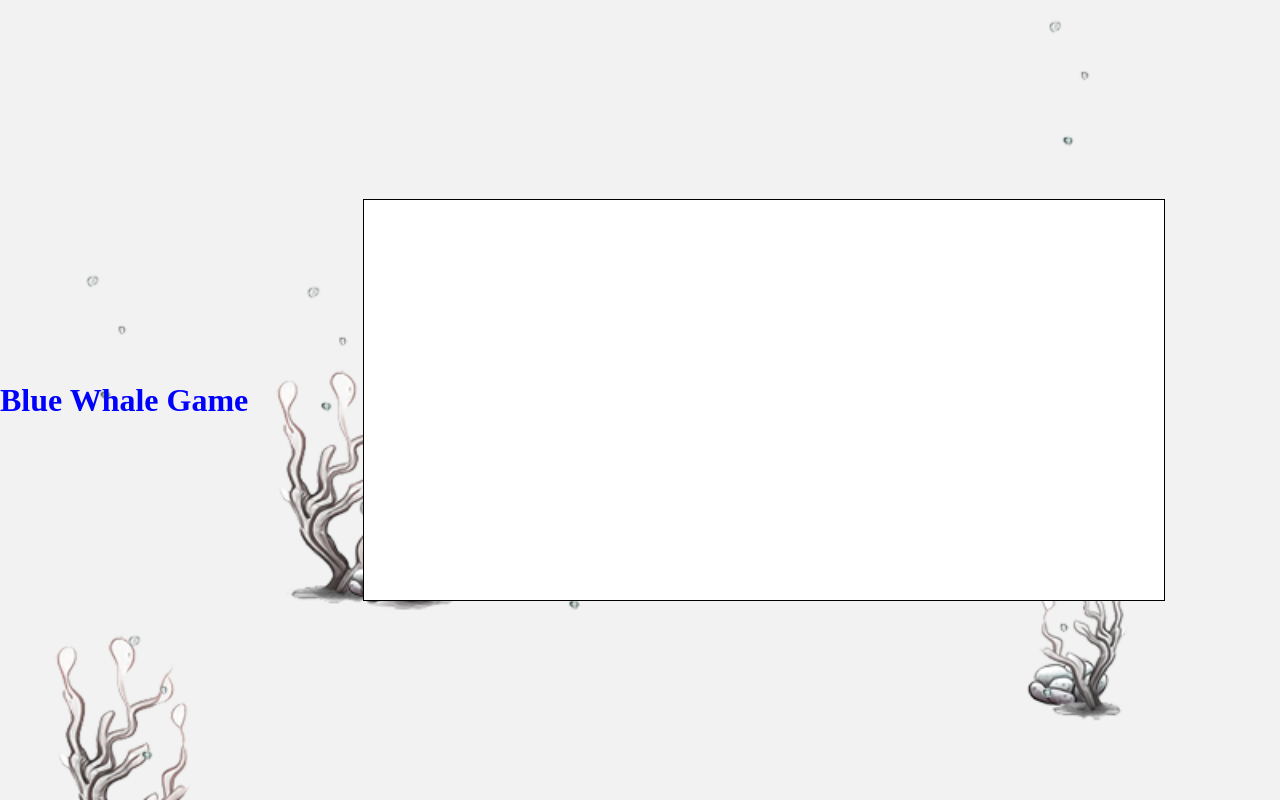
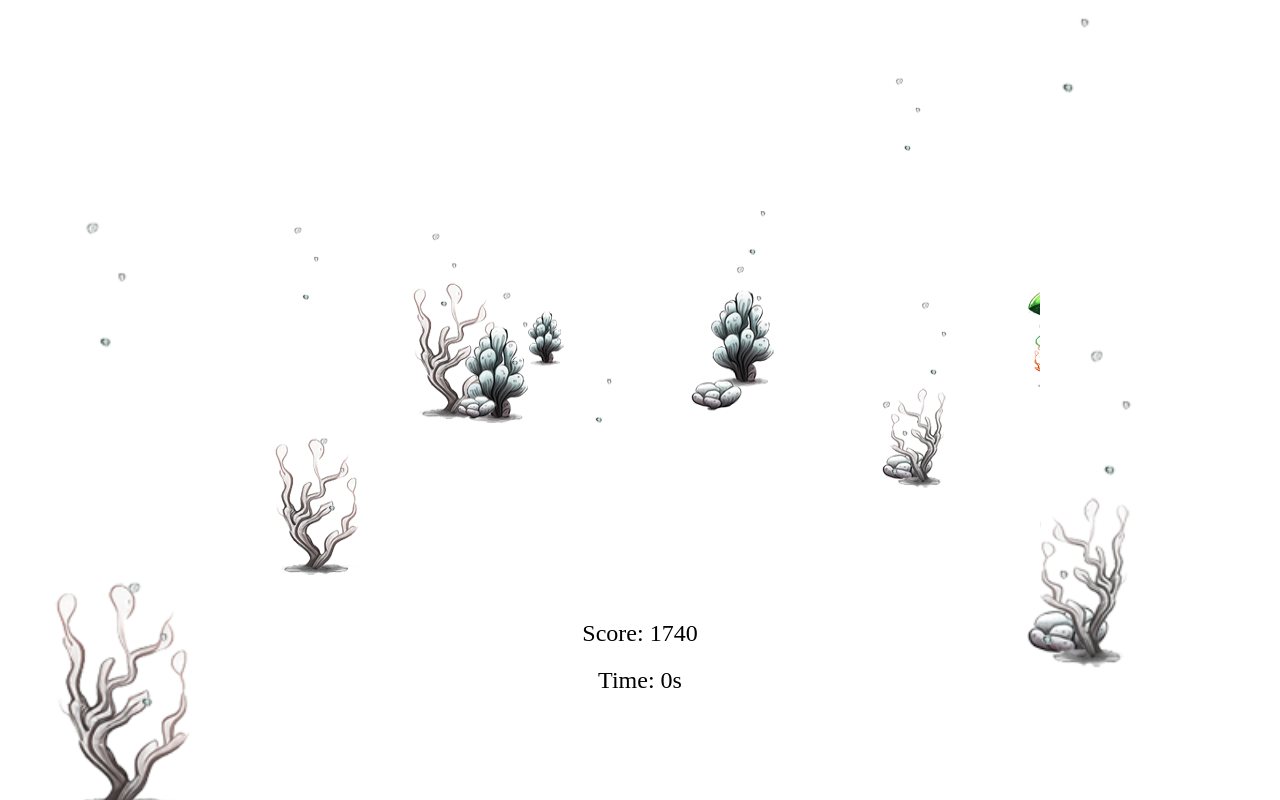
Before and after one commit to Blue-Whale-Game/Blue-Whale-Game, a plain HTML site: page index.html in a window 1280 px wide. Drawn offline with Linux system fonts and the light colour scheme.

Commit message:
Add files via upload

```diff
--- a/game.js
+++ b/game.js
@@ -1,29 +1,11 @@
 const canvas = document.getElementById('gameCanvas');
 const context = canvas.getContext('2d');
 
-let blueWhaleX = canvas.width / 2;
-let blueWhaleY = canvas.height / 2;
-
-let obstacleX = canvas.width;
-let obstacleY = canvas.height / 2;
-let obstacleWidth = 76;
-let obstacleHeight = 100;
-
-let meduzaX = canvas.width;
-let meduzaY = getRandomYPosition();
-let meduzaWidth = obstacleWidth;
-let meduzaHeight = obstacleHeight;
-
-let blueWhaleSpeedX = 1;
-let obstacleSpeedX = 3;
-
 const blueWhaleImage = new Image();
 blueWhaleImage.src = 'Blue_Whale_01.png';
-blueWhaleImage.onload = startGame;
 
 const obstacleImage = new Image();
 obstacleImage.src = 'Blue_Whale_obstacle.png';
-obstacleImage.onload = startGame;
 
 const meduzaImage = new Image();
 meduzaImage.src = 'Meduza_Blue_Whale.png';
@@ -31,49 +13,88 @@ meduzaImage.src = 'Meduza_Blue_Whale.png';
 const background = new Image();
 background.src = 'Blue_Whale_BG.png';
 
-let imagesLoaded = 0;
+let blueWhaleX = canvas.width / 2;
+let blueWhaleY = canvas.height / 2;
+let blueWhaleSpeedX = 1;
+
+let obstacleX = canvas.width;
+let obstacleY = canvas.height / 2;
+let obstacleWidth = 76;
+let obstacleHeight = 100;
+let obstacleSpeedX = 3;
+
+let meduzaX = canvas.width;
+let meduzaY = getRandomYPosition();
+let meduzaWidth = obstacleWidth;
+let meduzaHeight = obstacleHeight;
+
 let isJumping = false;
 let score = 0;
+let scoreElement = document.getElementById('score');
+let timerElement = document.getElementById('timer');
+
+let gameTimer;
+let gameTime = 0;
 
 function startGame() {
-  imagesLoaded++;
-  if (imagesLoaded === 4) {
-    animate();
-  }
+  context.drawImage(background, 0, 0, canvas.width, canvas.height);
+  animate();
+  animateObstacles();
+  startTimer();
 }
-
-document.addEventListener('keydown', handleKeyDown);
-
-function handleKeyDown(event) {
-  if (event.code === 'Space' && !isJumping) {
-    isJumping = true;
-    blueWhaleY -= 50;
-  }
-}
+// ...
 
 function animate() {
   context.clearRect(0, 0, canvas.width, canvas.height);
 
-  // Draw background
-  context.drawImage(background, 0, 0, canvas.width, canvas.height);
-
   blueWhaleX += blueWhaleSpeedX;
   obstacleX -= obstacleSpeedX;
-  meduzaX -= obstacleSpeedX;
 
   if (obstacleX + obstacleWidth < 0) {
     obstacleX = canvas.width;
-  }
-
-  if (meduzaX + meduzaWidth < 0) {
-    meduzaX = canvas.width;
-    meduzaY = getRandomYPosition();
   }
 
   if (isJumping) {
     blueWhaleY += 5;
     if (blueWhaleY >= canvas.height / 2) {
       isJumping = false;
+    }
+  }
+
+  context.drawImage(blueWhaleImage, blueWhaleX, blueWhaleY);
+  context.drawImage(obstacleImage, obstacleX, obstacleY, obstacleWidth, obstacleHeight);
+
+  if (blueWhaleX > obstacleX + obstacleWidth) {
+    score += 10;
+    updateScore();
+  }
+
+  // ...
+
+  requestAnimationFrame(animate);
+}
+
+// ...
+
+function animate() {
+  context.clearRect(0, 0, canvas.width, canvas.height);
+  context.drawImage(background, 0, 0, canvas.width, canvas.height);
+
+  blueWhaleX += blueWhaleSpeedX;
+
+  if (blueWhaleX + blueWhaleImage.width > canvas.width) {
+    blueWhaleX = canvas.width - blueWhaleImage.width;
+  }
+
+  if (isJumping) {
+    blueWhaleY -= 5;
+    if (blueWhaleY <= 0) {
+      isJumping = false;
+    }
+  } else {
+    blueWhaleY += 5;
+    if (blueWhaleY + blueWhaleImage.height > canvas.height) {
+      endGame();
     }
   }
 
@@ -97,16 +118,29 @@ function animate() {
     meduzaX = -meduzaWidth;
   }
 
-  if (
-    (blueWhaleX < obstacleX + obstacleWidth &&
-      blueWhaleX + blueWhaleImage.width > obstacleX &&
-      blueWhaleY < obstacleY + obstacleHeight &&
-      blueWhaleY + blueWhaleImage.height > obstacleY) ||
-    blueWhaleY + blueWhaleImage.height >= canvas.height
-  ) {
-    endGame();
-  } else {
-    requestAnimationFrame(animate);
+  requestAnimationFrame(animate);
+}
+
+function animateObstacles() {
+  obstacleX -= obstacleSpeedX;
+  meduzaX -= obstacleSpeedX;
+
+  if (obstacleX + obstacleWidth < 0) {
+    obstacleX = canvas.width;
+  }
+
+  if (meduzaX + meduzaWidth < 0) {
+    meduzaX = canvas.width;
+    meduzaY = getRandomYPosition();
+  }
+
+  requestAnimationFrame(animateObstacles);
+}
+
+function handleKeyDown(event) {
+  if (event.code === 'Space' && !isJumping) {
+    isJumping = true;
+    blueWhaleY -= 50;
   }
 }
 
@@ -115,18 +149,30 @@ function getRandomYPosition() {
 }
 
 function updateScore() {
-  document.getElementById('score').textContent = `Score: ${score}`;
+  scoreElement.textContent = `Score: ${score}`;
+}
+
+function startTimer() {
+  gameTimer = setInterval(updateTimer, 1000);
+}
+
+function updateTimer() {
+  gameTime++;
+  timerElement.textContent = `Time: ${gameTime}s`;
 }
 
 function endGame() {
-  context.clearRect(0, 0, canvas.width, canvas.height);
-  context.fillStyle = 'black';
-  context.fillRect(0, 0, canvas.width, canvas.height);
-  context.font = '30px Arial';
-  context.fillStyle = 'white';
-  context.textAlign = 'center';
-  context.fillText('GAME OVER', canvas.width / 2, canvas.height / 2);
+  clearInterval(gameTimer);
+  document.removeEventListener('keydown', handleKeyDown);
+  // Дополнительные действия по завершению игры, например, вывод результата
 }
 
-updateScore();
-animate();
+blueWhaleImage.onload = function () {
+  obstacleImage.onload = function () {
+    meduzaImage.onload = function () {
+      startGame();
+    }
+  }
+};
+
+document.addEventListener('keydown', handleKeyDown);
--- a/index.html
+++ b/index.html
@@ -1,30 +1,38 @@
 <!DOCTYPE html>
-<html>
+<html lang="en">
 <head>
+  <meta charset="UTF-8">
+  <meta name="viewport" content="width=device-width, initial-scale=1.0">
   <title>Blue Whale Game</title>
   <style>
     body {
-            background-color: #f2f2f2;
-            display: flex;
-            justify-content: center;
-            align-items: center;
-            height: 100vh;
       margin: 0;
+      padding: 0;
+      overflow: hidden;
+      background-image: url(Blue_Whale_BG.png);
+      background-position: center center;
+      background-repeat: no-repeat;
+      background-size: cover;
     }
-
     canvas {
-            border: 1px solid #000;
+      display: block;
+      margin: 0 auto;
+      background: #ffffff;
     }
-
-        h1 {
-            color: blue;
+    #score,
+    #timer {
+      display: block;
+      text-align: center;
+      font-size: 24px;
+      color: #000000;
+      margin-top: 20px;
     }
   </style>
-    <link rel="stylesheet" href="styles.css">
 </head>
 <body>
-    <h1>Blue Whale Game</h1>
-    <canvas id="gameCanvas" width="800" height="400"></canvas>
+  <canvas id="gameCanvas" width="800" height="600"></canvas>
+  <span id="score">Score: 0</span>
+  <span id="timer">Time: 0s</span>
   <script src="game.js"></script>
 </body>
 </html>
--- a/styles.css
+++ b/styles.css
@@ -8,6 +8,15 @@ body {
   background-size: cover;
 }
 
+h1 {
+  color: rgb(0, 136, 255);
+  text-align: center;
+  position: absolute;
+  top: 20px;
+  left: 50%;
+  transform: translateX(-50%);
+}
+
 canvas {
   background: #ffffff;
   display: block;
```
Lines whose indentation alone changed are shown as unchanged.
